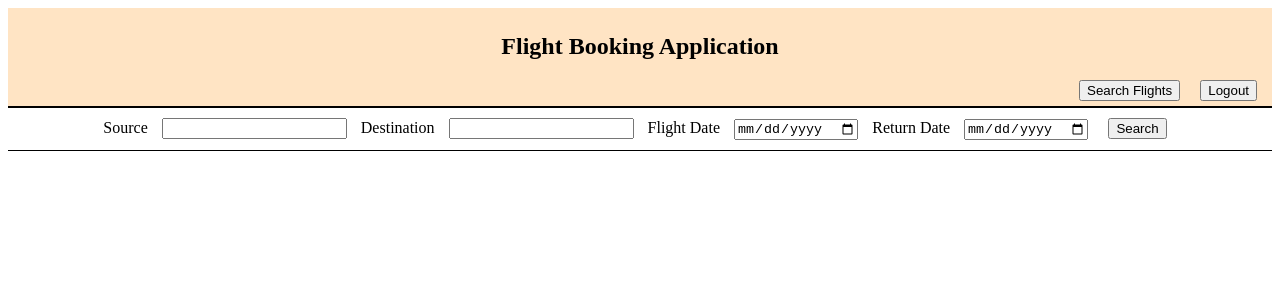
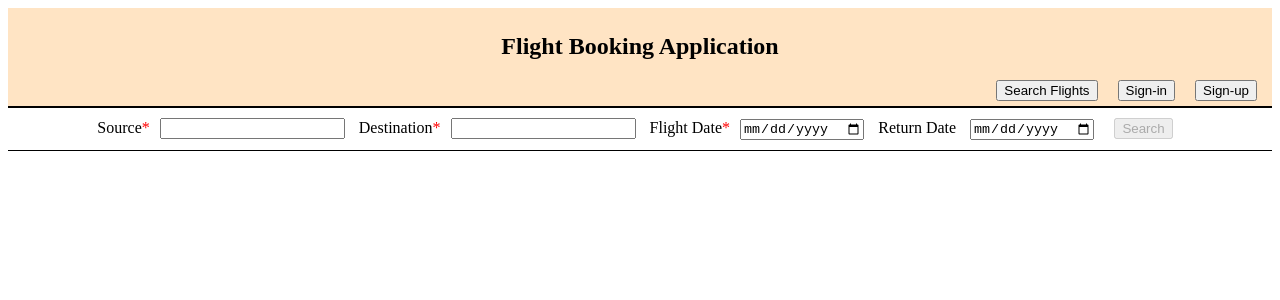
Before and after one commit to sureshcskkumar/flight-app-frontend, an Angular app: page /search in a window 1280 px wide. Shown: the top 300 px of the page. Built offline with nearby package versions, Linux system fonts and the light colour scheme.

Commit message:
Search Component

```diff
--- a/src/app/app.module.ts
+++ b/src/app/app.module.ts
@@ -6,6 +6,7 @@ import { HttpClientModule } from "@angular/common/http";
 import { AppComponent } from './app.component';
 import { HeaderComponent } from './components/header/header.component';
 import { SearchComponent } from './components/search/search.component';
+import { ReactiveFormsModule } from '@angular/forms';
 
 
 const routes:Routes = [
@@ -22,7 +23,8 @@ const routes:Routes = [
   imports: [
     BrowserModule,
     RouterModule.forRoot(routes),
-    HttpClientModule
+    HttpClientModule,
+    ReactiveFormsModule
   ],
   providers: [],
   bootstrap: [AppComponent]
--- a/src/app/components/header/header.component.ts
+++ b/src/app/components/header/header.component.ts
@@ -9,7 +9,7 @@ import { SearchComponent } from '../search/search.component';
 })
 export class HeaderComponent implements OnInit {
 
-  isLoggedIn = true;
+  isLoggedIn = false;
 
   constructor(private router:Router) { }
 
--- a/src/app/components/search/search.component.html
+++ b/src/app/components/search/search.component.html
@@ -1,16 +1,17 @@
-<div>
-    <form align="center">
-        Source <input #source type="text" required="true">
-        Destination <input #destination type="text">
-        Flight Date <input #flightDate type="date">
-        Return Date <input #returnDate type="date">
-        <input type="button" value="Search"
-            (click)="search(source.value, destination.value, flightDate.value, returnDate.value)">
+<div align="center" >
+    <form
+      [formGroup]="searchForm"
+      (submit)="search(source.value, destination.value, flightDate.value, returnDate.value)">
+        Source<span class="required">*</span> <input #source type="text" formControlName="source">
+        Destination<span class="required">*</span> <input #destination type="text" formControlName="destination">
+        Flight Date<span class="required">*</span> <input #flightDate type="date" formControlName="flightDate">
+        Return Date <input #returnDate type="date" formControlName="returnDate">
+        <input type="submit" value="Search" [disabled]="searchForm.invalid">
     </form>
 
+
     <div id="flightList" *ngIf="!!searchResult && !!searchResult.departureFlightResultList && searchResult.departureFlightResultList.length>0">
-
-
+        <h4>{{searchResult.source}} to {{searchResult.destination}} on {{searchResult.departureDate | date:"dd-MM-yyyy"}}</h4>
         <table>
             <tr>
                 <th>Airline</th>
@@ -18,12 +19,17 @@
                 <th>EndTime</th>
                 <th>Ticket Cost</th>
             </tr>
-            <tr></tr>
+            <tr *ngFor="let searchResultEntity of searchResult.departureFlightResultList">
+                <td>{{searchResultEntity.airlineName}}</td>
+                <td>{{searchResultEntity.startTime}}</td>
+                <td>{{searchResultEntity.endTime}}</td>
+                <td>{{searchResultEntity.ticketCost}}</td>
+            </tr>
         </table>
     </div>
 
     <div id="returnList" *ngIf="!!searchResult && !!searchResult.returnFlightResultList && searchResult.returnFlightResultList.length>0">
-
+        <h4>{{searchResult.destination}} to {{searchResult.source}} on {{searchResult.returnDate | date:"dd-MM-yyyy"}}</h4>
         <table>
             <tr>
                 <th>Airline</th>
@@ -31,7 +37,12 @@
                 <th>EndTime</th>
                 <th>Ticket Cost</th>
             </tr>
-            <tr></tr>
+            <tr *ngFor="let returnSearchResultEntity of searchResult.returnFlightResultList">
+                <td>{{returnSearchResultEntity.airlineName}}</td>
+                <td>{{returnSearchResultEntity.startTime}}</td>
+                <td>{{returnSearchResultEntity.endTime}}</td>
+                <td>{{returnSearchResultEntity.ticketCost}}</td>
+            </tr>
         </table>
     </div>
 
--- a/src/app/components/search/search.component.scss
+++ b/src/app/components/search/search.component.scss
@@ -6,16 +6,24 @@ input {
 }
 
 #flightList {
-    float:left; /* add this */
+    float:left;
     border: 1px solid black;
     margin: 10px;
 }
 #returnList {
     border: 1px solid black;
-    float: left; /* add this */
+    float: left;
     margin: 10px;
 }
 
 table {
     border: 1px solid black;
 }
+
+th, td {
+    border: 1px solid black;
+}
+
+.required {
+    color: red;
+}
--- a/src/app/components/search/search.component.ts
+++ b/src/app/components/search/search.component.ts
@@ -1,7 +1,7 @@
 import { Component, OnInit } from '@angular/core';
 import { SearchResult } from 'src/app/models/search.result';
 import { FlightSearchService } from 'src/app/services/search.service';
-
+import { FormControl, FormGroup, Validators } from '@angular/forms';
 @Component({
   selector: 'app-search',
   templateUrl: './search.component.html',
@@ -11,7 +11,22 @@ export class SearchComponent implements OnInit {
 
   searchResult:SearchResult | undefined;
 
-  constructor(private searchService:FlightSearchService) { }
+  searchForm:FormGroup;
+
+  constructor(private searchService:FlightSearchService) {
+    this.searchForm = new FormGroup({
+      source: new FormControl("", [
+        Validators.required
+      ]),
+      destination: new FormControl("", [
+        Validators.required
+      ]),
+      flightDate: new FormControl("", [
+        Validators.required
+      ]),
+      returnDate: new FormControl("")
+    })
+  }
 
   ngOnInit(): void {
   }
--- a/src/app/services/search.service.ts
+++ b/src/app/services/search.service.ts
@@ -14,7 +14,7 @@ export class FlightSearchService {
                     + "fromPlace=" + source
                     + "&toPlace=" + destination
                     + "&flightDate=" + flightdate;
-        url = (!!returnDate) ? "url" + "&returnDate=" + returnDate : url;
+        url = (!!returnDate) ? url + "&returnDate=" + returnDate : url;
 
         return this.httpClient.get(url, {headers: {}});
     }
```
